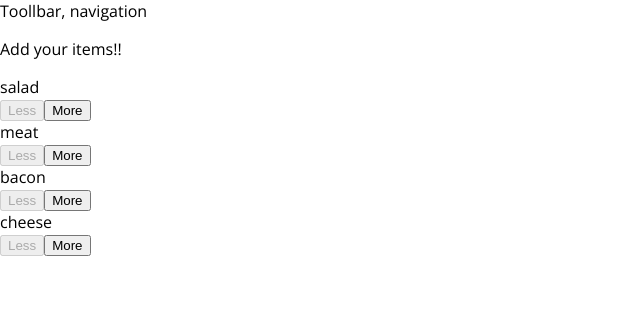
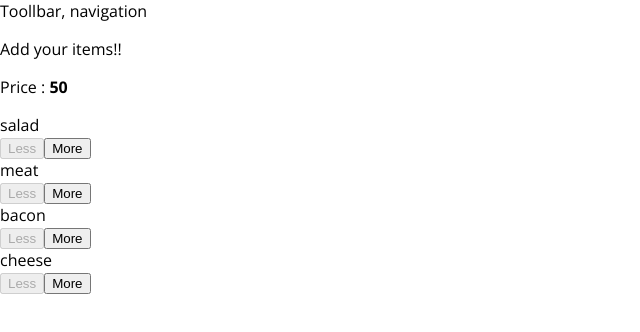
Before and after one commit to sheetal1403/React-Food-ordering-app, a React app: page / in a window 1280 px wide. Shown: the top 332 px of the page, without its empty margins (0-640 px from the left). Built offline with nearby package versions, Linux system fonts and the light colour scheme.

Commit message:
Display price

```diff
--- a/src/components/Burger/BuildControls/BuildControls.js
+++ b/src/components/Burger/BuildControls/BuildControls.js
@@ -15,7 +15,9 @@ const buildControls = (props) => {
     })
 
     return (
+
         <div className={classes.BuildControls}>
+            <p>Price : <strong>{props.price}</strong></p>
             {controls}
         </div>
     );
--- a/src/containers/FoodBuilder/FoodBuilder.js
+++ b/src/containers/FoodBuilder/FoodBuilder.js
@@ -56,10 +56,12 @@ class FoodBuilder extends Component{
         return(
             <Aux>
                 <Burger addOns = {this.state.burgerAddOns}></Burger>
+
                 <BuildControls
                     ingredients={this.state.burgerAddOns}
                     addIngredient={this.addIngredientHandler}
-                    removeIngredient={this.removeIngredientHandler}></BuildControls>
+                    removeIngredient={this.removeIngredientHandler}
+                    price={this.state.totalPrice}></BuildControls>
             </Aux>
         );
     }
```
